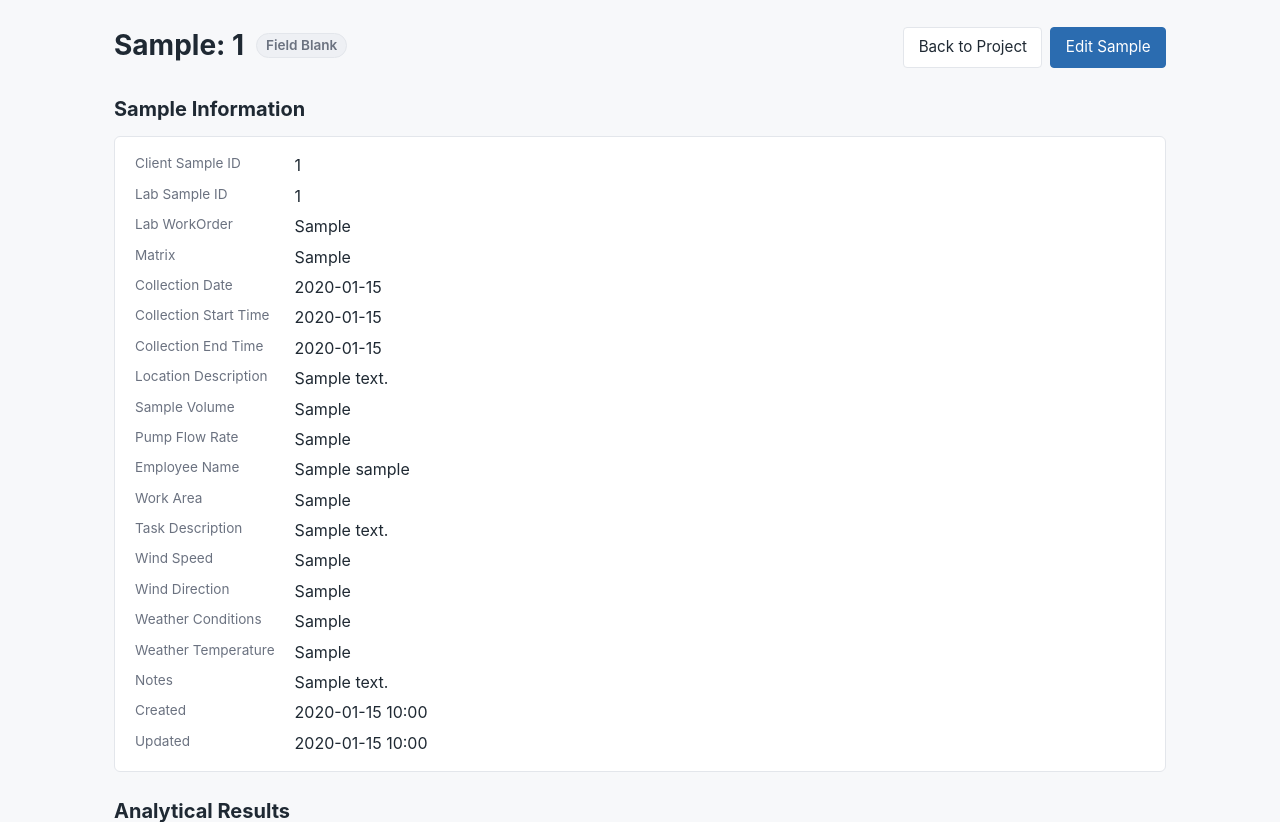
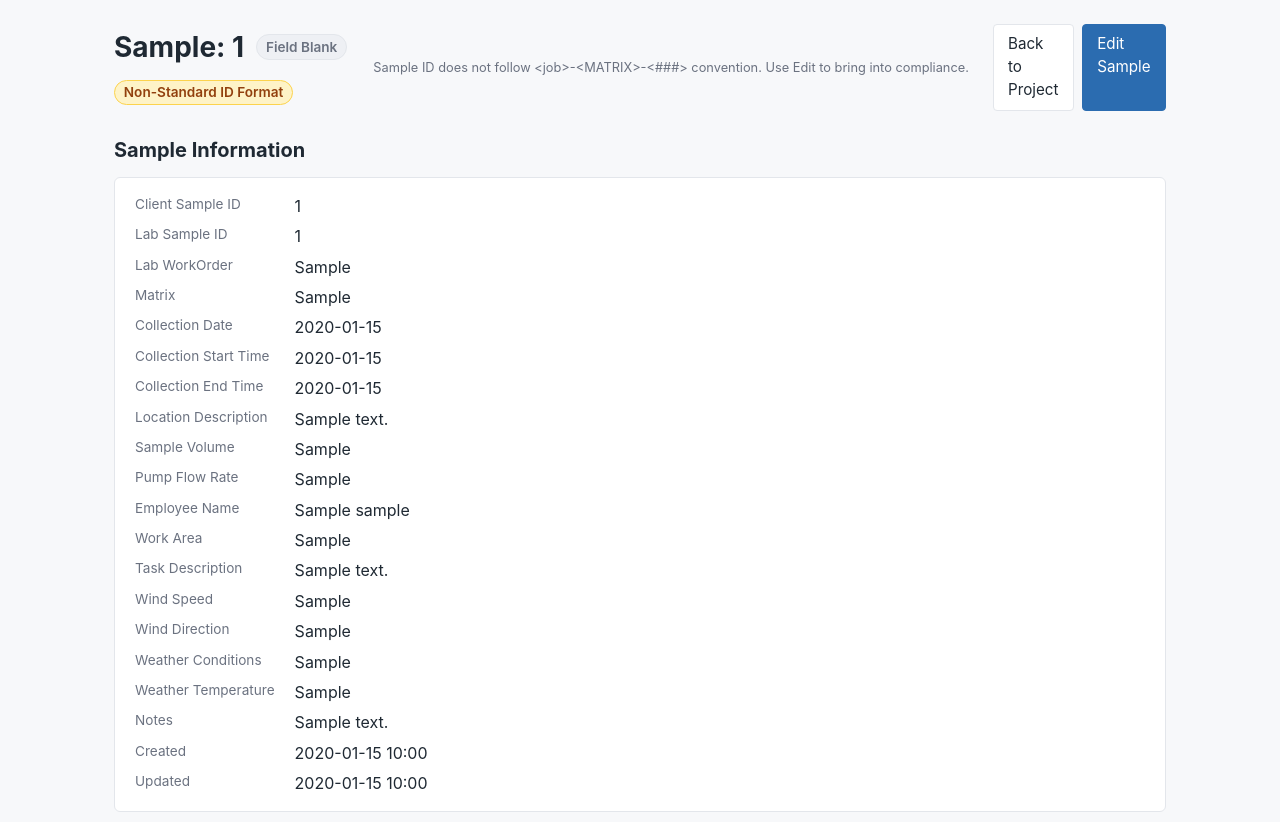
Before and after one commit to jKeonaona/SampleTrack, a Flask app: page /samples/1 in a window 1280 px wide. Shown: the part 51-873 px from the top of the page. Run offline with Flask 3, Linux system fonts and the light colour scheme; a user stored in the database is signed in; tables that the repository leaves empty hold one stand-in row (values such as "Sample post"); some libraries are stand-ins or nearby versions.

Commit message:
Detect matrix codes in non-standard sample IDs and flag non-canonical formats: parser keeps strict regex first (no behavior change for canonical IDs) then falls back to relaxed regex bounded by digits, dashes, underscores, or whitespace to catch legacy formats like '1643-37-2026PM' where matrix code is jammed against year digits; relaxed match picks rightmost valid code since matrix codes typically appear near end; SA spelling alias added to PREFIX_MAP; Sample.is_standard_id_format computed property checks for canonical <digits>-<MATRIX>-<digits>[suffix] format with no DB storage; detail page shows amber Non-Standard ID Format pill next to Field Blank pill; samples list shows bold amber asterisk indicator on non-standard rows with hover tooltip; edit form gets helper text listing canonical format and all matrix codes for reference
Co-Authored-By: Claude Opus 4.7 (1M context) <noreply@anthropic.com>

```diff
--- a/models.py
+++ b/models.py
@@ -1,9 +1,14 @@
+import re
 from datetime import datetime
 
 from flask_sqlalchemy import SQLAlchemy
 from werkzeug.security import check_password_hash, generate_password_hash
 
 db = SQLAlchemy()
+
+_STANDARD_ID_RE = re.compile(
+    r"^\d+-(PM|AM|SS|ES|WW|PC|WS|SA)-\d+(-[A-Za-z])?(\s+.*)?$"
+)
 
 
 class User(db.Model):
@@ -89,6 +94,17 @@ class Sample(db.Model):
     updated_at = db.Column(db.DateTime, default=datetime.utcnow, onupdate=datetime.utcnow)
 
     results = db.relationship("Result", backref="sample", cascade="all, delete-orphan")
+
+    @property
+    def is_standard_id_format(self):
+        """True if client_sample_id matches the canonical <job>-<MATRIX>-<###> format.
+
+        Computed on access — never stored — so editing the ID re-evaluates
+        the flag automatically.
+        """
+        if not self.client_sample_id:
+            return False
+        return bool(_STANDARD_ID_RE.match(self.client_sample_id))
 
 
 class Threshold(db.Model):
--- a/parsers/lab_report.py
+++ b/parsers/lab_report.py
@@ -25,9 +25,18 @@ PREFIX_MAP = {
     "WW": "Liquid",
     "PC": "Paint Chip",
     "WS": "Wipe",
+    "SA": "Spent Abrasive",
 }
 
 PREFIX_RE = re.compile(r"(?:^|-)([A-Za-z]{2})(?:-|$)")
+
+# Relaxed boundary set: digits, dashes, underscores, whitespace. Catches
+# legacy IDs where the matrix code is jammed against digits or separated by
+# underscores instead of dashes, e.g.:
+#   "1643-37-2026PM"            (PM bounded by digit and end-of-string)
+#   "1643-37-2026PM (Pump #1)"  (PM bounded by digit and space)
+#   "1604-001-2022MTLS_PM_BLANK" (PM bounded by underscores)
+PREFIX_RE_RELAXED = re.compile(r"(?:^|[\d\-_\s])([A-Za-z]{2})(?:[\d\-_\s]|$)")
 
 
 MATRIX_OPTIONS = [
@@ -108,14 +117,29 @@ USER_PROMPT = (
 
 
 def _detect_prefix_code(client_sample_id: Optional[str]) -> Optional[str]:
-    """Find the first 2-letter matrix prefix code in the sample ID."""
+    """Find the 2-letter matrix prefix code in the sample ID.
+
+    Strict canonical pattern first (codes bounded by dashes or string edges).
+    If that fails, fall back to a relaxed pattern that also accepts digit,
+    underscore, and whitespace boundaries — for legacy IDs like
+    "1643-37-2026PM" where the matrix code is jammed against digits. When
+    the relaxed pattern yields multiple matches, prefer the rightmost.
+    """
     if not client_sample_id:
         return None
-    for match in PREFIX_RE.finditer(client_sample_id.upper()):
+    upper_id = client_sample_id.upper()
+
+    for match in PREFIX_RE.finditer(upper_id):
         code = match.group(1)
         if code in PREFIX_MAP:
             return code
-    return None
+
+    last_valid = None
+    for match in PREFIX_RE_RELAXED.finditer(upper_id):
+        code = match.group(1)
+        if code in PREFIX_MAP:
+            last_valid = code
+    return last_valid
 
 
 def _detect_prefix_matrix(client_sample_id: Optional[str]) -> Optional[str]:
--- a/templates/samples/detail.html
+++ b/templates/samples/detail.html
@@ -4,12 +4,23 @@
 
 {% block content %}
   <div class="toolbar">
-    <h1 style="display: flex; align-items: center; gap: 0.75rem;">
+    <h1 style="display: flex; align-items: center; gap: 0.75rem; flex-wrap: wrap;">
       <span>Sample: {{ sample.client_sample_id }}</span>
       {% if sample.is_blank %}
         <span class="flag-pill no_value" style="font-size: 0.85rem;">Field Blank</span>
       {% endif %}
+      {% if not sample.is_standard_id_format %}
+        <span class="flag-pill warning" style="font-size: 0.85rem;"
+              title="Sample ID does not follow &lt;job&gt;-&lt;MATRIX&gt;-&lt;###&gt; convention. Use Edit to bring into compliance.">
+          Non-Standard ID Format
+        </span>
+      {% endif %}
     </h1>
+    {% if not sample.is_standard_id_format %}
+      <div style="color: var(--muted); font-size: 0.8rem; flex-basis: 100%;">
+        Sample ID does not follow &lt;job&gt;-&lt;MATRIX&gt;-&lt;###&gt; convention. Use Edit to bring into compliance.
+      </div>
+    {% endif %}
     <div style="display: flex; gap: 0.5rem;">
       <a class="btn secondary" href="{{ url_for('projects.detail', project_id=project.id) }}">Back to Project</a>
       <a class="btn" href="{{ url_for('samples.edit', sample_id=sample.id) }}">Edit Sample</a>
--- a/templates/samples/edit.html
+++ b/templates/samples/edit.html
@@ -15,6 +15,9 @@
       <div class="field">
         <label for="client_sample_id">Client Sample ID</label>
         <input type="text" id="client_sample_id" name="client_sample_id" required value="{{ form.client_sample_id or '' }}">
+        <div style="color: var(--muted); font-size: 0.8rem; margin-top: 0.25rem;">
+          Standard format: &lt;job&gt;-&lt;MATRIX&gt;-&lt;###&gt;. MATRIX codes: PM (Personal Air), AM (Area Air), SS (Soil), ES (Excavated Soil), WW (Waste Water), PC (Paint Chip), WS (Wipe), SA (Spent Abrasives).
+        </div>
       </div>
       <div class="field">
         <label for="lab_sample_id">Lab Sample ID</label>
```
Also changed, not shown: templates/samples/list.html (+7 -1 lines).
